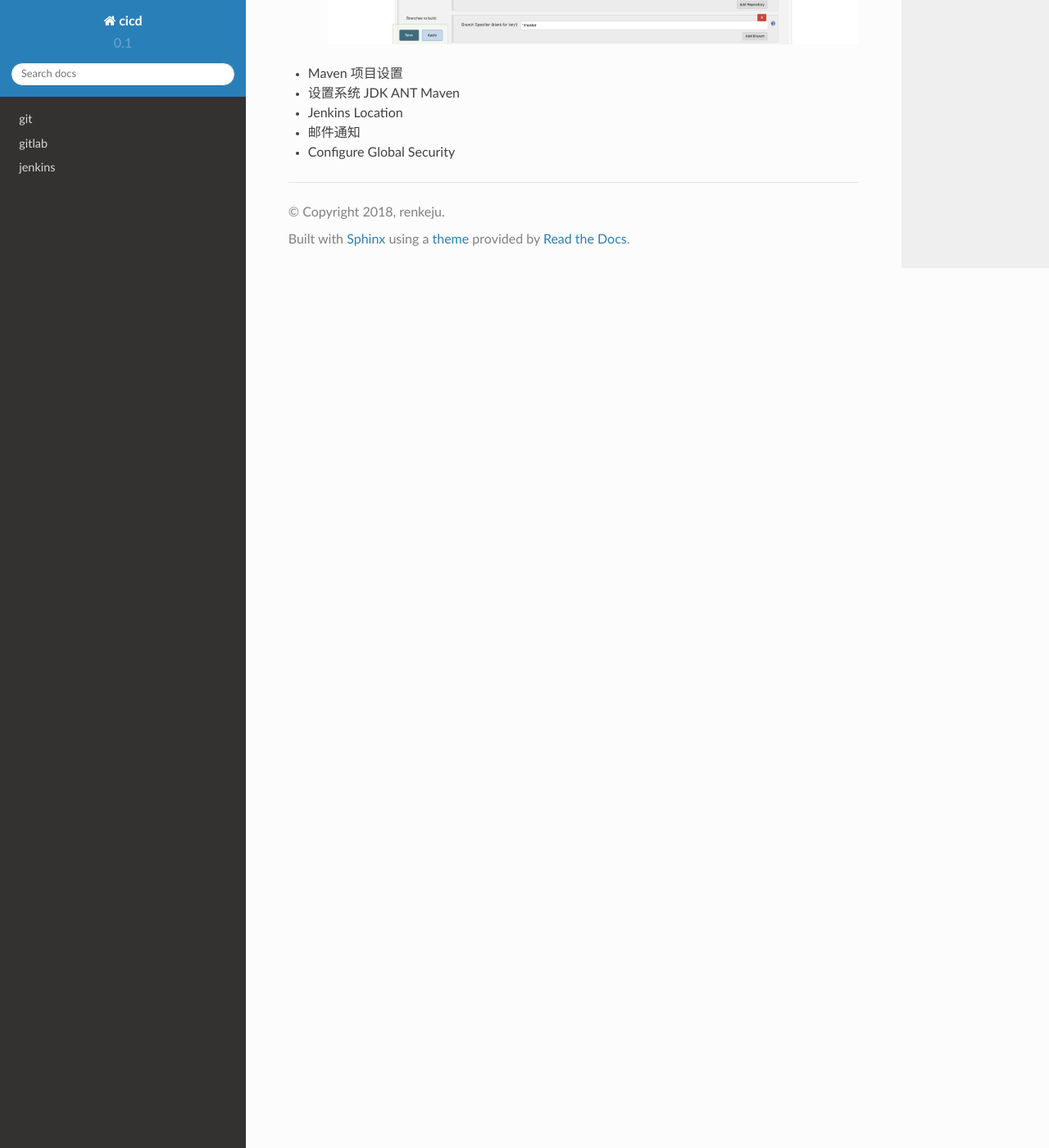
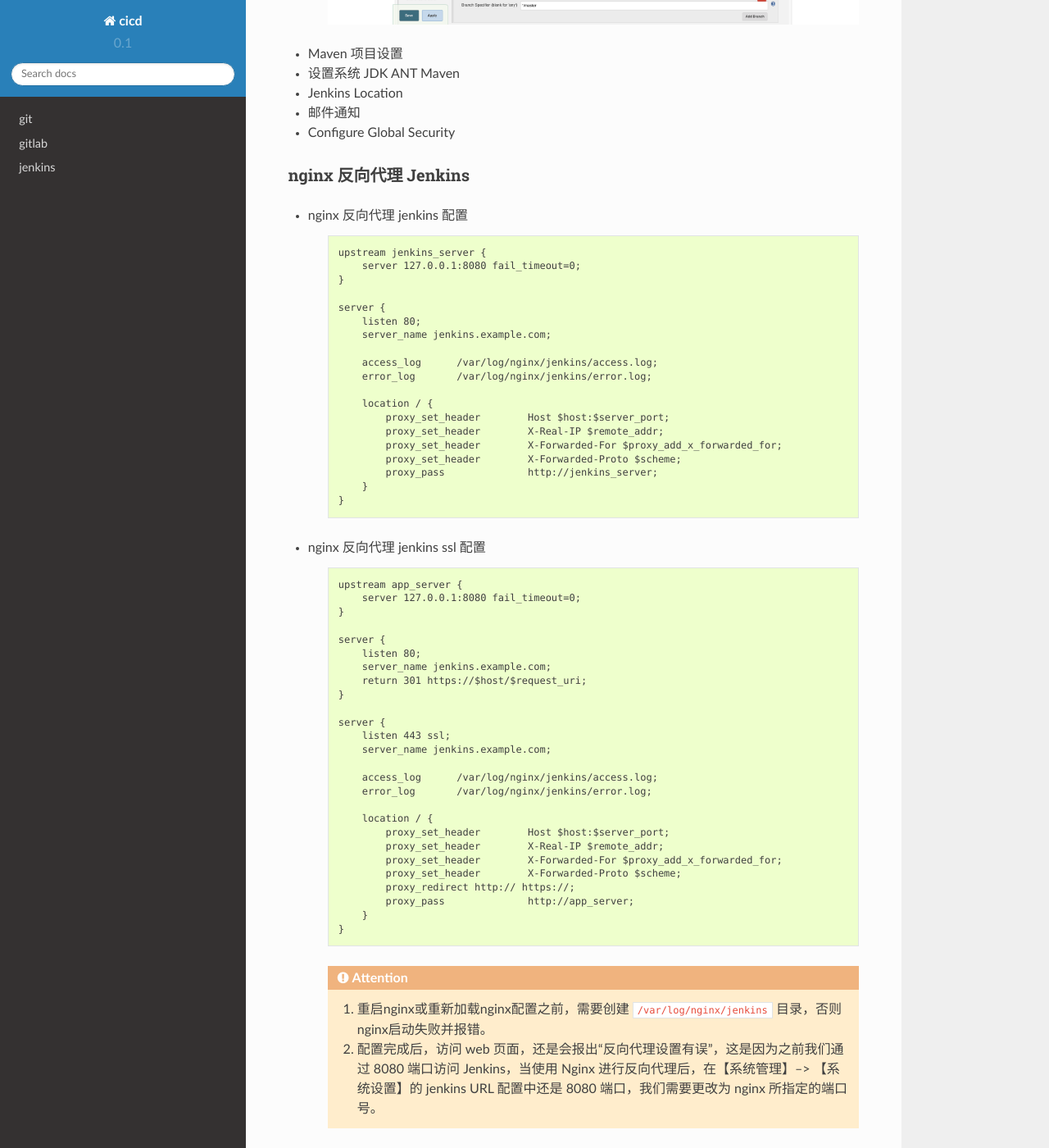
Before and after one commit to 81192/cicd-docs, a Sphinx documentation site: the page built from source/jenkins/config.rst, in a window 1280 px wide and 1400 px high, scrolled down 3862 px. Shown: the whole window at 82% size. Built offline with Sphinx 7.4.7 and the Read the Docs theme 2.0.0, drawn with Linux system fonts in a browser that asks for light colours; some of the changed text lies outside the part shown.

Commit message:
2018-10-09

```diff
--- a/source/jenkins/config.rst
+++ b/source/jenkins/config.rst
@@ -8,7 +8,7 @@
 镜像管理
 """""""""""""""
 
-Jenkins 官方提供了一个`镜像列表 <http://mirrors.jenkins-ci.org/status.html>`_，会列出最快的镜像。
+Jenkins 官方提供了一个 `镜像列表 <http://mirrors.jenkins-ci.org/status.html>`_ ，会列出最快的镜像。
 
 进入 Jenkins 页面，点击 Manager Jenkisn --> Manager Plugins --> Advanced
 
@@ -172,3 +172,66 @@ Jenkins 会基于一些后处理器任务为构建发布一个稳健指数（从
 * Jenkins Location
 * 邮件通知
 * Configure Global Security
+
+nginx 反向代理 Jenkins
+'''''''''''''''''''''''''''''
+
+* nginx 反向代理 jenkins 配置
+
+    .. code-block:: none
+
+        upstream jenkins_server {
+            server 127.0.0.1:8080 fail_timeout=0;
+        }
+
+        server {
+            listen 80;
+            server_name jenkins.example.com;
+
+            access_log      /var/log/nginx/jenkins/access.log;
+            error_log       /var/log/nginx/jenkins/error.log;
+
+            location / {
+                proxy_set_header        Host $host:$server_port;
+                proxy_set_header        X-Real-IP $remote_addr;
+                proxy_set_header        X-Forwarded-For $proxy_add_x_forwarded_for;
+                proxy_set_header        X-Forwarded-Proto $scheme;
+                proxy_pass              http://jenkins_server;
+            }
+        }
+
+* nginx 反向代理 jenkins ssl 配置
+
+    .. code-block:: none
+
+        upstream app_server {
+            server 127.0.0.1:8080 fail_timeout=0;
+        }
+
+        server {
+            listen 80;
+            server_name jenkins.example.com;
+            return 301 https://$host/$request_uri;
+        }
+
+        server {
+            listen 443 ssl;
+            server_name jenkins.example.com;
+
+            access_log      /var/log/nginx/jenkins/access.log;
+            error_log       /var/log/nginx/jenkins/error.log;
+
+            location / {
+                proxy_set_header        Host $host:$server_port;
+                proxy_set_header        X-Real-IP $remote_addr;
+                proxy_set_header        X-Forwarded-For $proxy_add_x_forwarded_for;
+                proxy_set_header        X-Forwarded-Proto $scheme;
+                proxy_redirect http:// https://;
+                proxy_pass              http://app_server;
+            }
+        }
+
+    .. attention::
+
+        1. 重启nginx或重新加载nginx配置之前，需要创建 ``/var/log/nginx/jenkins`` 目录，否则nginx启动失败并报错。
+        2. 配置完成后，访问 web 页面，还是会报出“反向代理设置有误”，这是因为之前我们通过 8080 端口访问 Jenkins，当使用 Nginx 进行反向代理后，在【系统管理】--> 【系统设置】的 jenkins URL 配置中还是 8080 端口，我们需要更改为 nginx 所指定的端口号。
```
Also changed, not shown: 7 other files.
